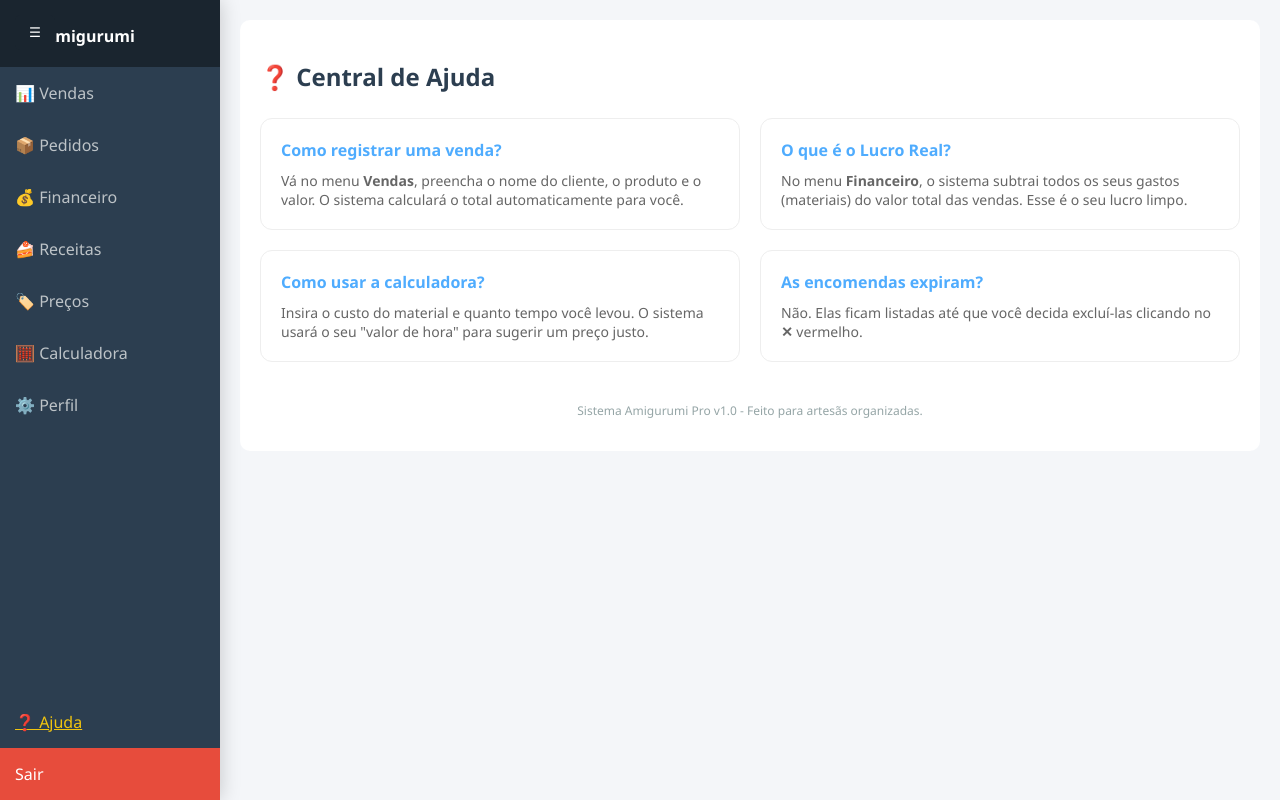
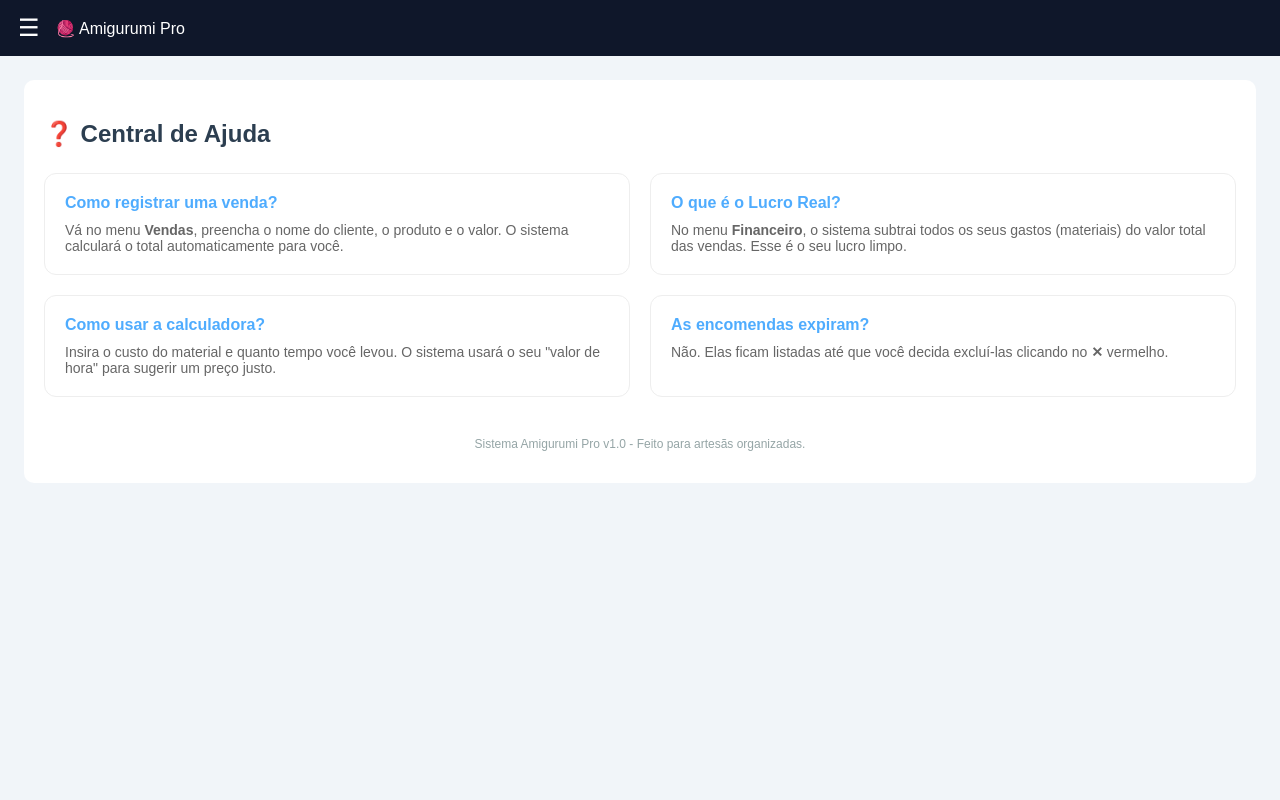
Before and after one commit to iHeyfoxes/sistema-vendas, a Flask app: page /ajuda in a window 1280 px wide. Run offline with Flask 3, Linux system fonts and the light colour scheme; the visitor is signed in with stand-in values (Sample User, id 1).

Commit message:
versão mobile

```diff
--- a/templates/base.html
+++ b/templates/base.html
@@ -5,144 +5,161 @@
 <meta name="viewport" content="width=device-width, initial-scale=1.0">
 <title>Sistema Amigurumi Pro</title>
 
-<link rel="manifest" href="/static/manifest.json">
-<meta name="theme-color" content="#2c3e50">
+<style>
 
-<style>
+/* ===== RESET ===== */
+* {
+    box-sizing: border-box;
+}
+
 body {
     margin: 0;
-    font-family: 'Segoe UI', sans-serif;
-    background: #f4f6f9;
+    font-family: Arial, sans-serif;
+    background: #f1f5f9;
 }
 
-/* SIDEBAR */
+/* ===== TOPBAR ===== */
+.topbar {
+    height: 56px;
+    background: #0f172a;
+    color: white;
+    display: flex;
+    align-items: center;
+    padding: 0 12px;
+    position: fixed;
+    top: 0;
+    left: 0;
+    right: 0;
+    z-index: 2000;
+}
+
+.menu-btn {
+    font-size: 24px;
+    background: none;
+    border: none;
+    color: white;
+    cursor: pointer;
+    margin-right: 10px;
+}
+
+/* ===== OVERLAY ===== */
+.overlay {
+    position: fixed;
+    top: 0;
+    left: 0;
+    right: 0;
+    bottom: 0;
+    background: rgba(0,0,0,0.4);
+    display: none;
+    z-index: 1500;
+}
+
+/* ===== SIDEBAR (MOBILE FIRST) ===== */
 .sidebar {
-    width: 220px;
+    position: fixed;
+    top: 0;
+    left: -270px;
+    width: 270px;
     height: 100vh;
-    background: #2c3e50;
+    background: #1e293b;
     color: white;
-    position: fixed;
-    left: 0;
-    top: 0;
     display: flex;
     flex-direction: column;
-    transition: 0.3s;
-    z-index: 1000;
+    transition: 0.25s ease;
+    z-index: 1600;
+}
 
-    overflow-y: auto; /* 🔥 permite rolar o menu */
-    box-shadow: 0 0 20px rgba(0,0,0,0.2);
+/* ABERTO */
+.sidebar.open {
+    left: 0;
 }
 
 /* HEADER */
 .sidebar-header {
-    padding: 25px 20px 20px 20px;
+    padding: 18px;
     font-weight: bold;
-    background: #1a252f;
+    background: #0f172a;
 }
 
 /* MENU */
-.sidebar-menu a {
+.nav {
+    flex: 1;
+    overflow-y: auto;
+}
+
+.nav a {
     display: block;
-    padding: 15px;
-    color: #bdc3c7;
+    padding: 14px 16px;
+    color: #cbd5e1;
     text-decoration: none;
 }
 
-.sidebar-menu a:hover {
-    background: #34495e;
+.nav a:hover {
+    background: #334155;
     color: white;
 }
 
-/* CONTEÚDO */
-.main-content {
-    margin-left: 220px; /* 👈 ESSA LINHA RESOLVE O PROBLEMA */
-    padding: 20px;
-    transition: 0.3s;
+/* FOOTER */
+.footer {
+    border-top: 1px solid #334155;
 }
 
-/* BOTÃO MENU */
-.toggle-btn {
-    position: fixed;
-    top: 15px;
-    left: 15px;
-    z-index: 1100;
-    background: #1a252f;
-    color: white;
-    border: none;
-    padding: 10px 14px;
-    border-radius: 5px;
-    cursor: pointer;
+.footer a {
+    display: block;
+    padding: 14px 16px;
+    text-decoration: none;
 }
 
-/* CAIXA */
-.container-box {
+.footer .help {
+    color: #facc15;
+}
+
+.footer .logout {
+    background: #ef4444;
+    color: white;
+}
+
+/* ===== CONTEÚDO ===== */
+.content {
+    margin-top: 56px;
+    padding: 16px;
+}
+
+/* ===== DESKTOP (continua mobile-first) ===== */
+@media (min-width: 769px) {
+
+    .content {
+        padding: 24px;
+    }
+}
+
+/* CARD */
+.card {
     background: white;
     padding: 20px;
     border-radius: 10px;
 }
 
-/* BOTÃO INSTALAR */
-#installBtn {
-    display: none;
-    padding: 10px;
-    margin: 10px;
-    background: #27ae60;
-    color: white;
-    border: none;
-    border-radius: 5px;
-}
-
-/* MOBILE */
-@media (max-width: 768px) {
-
-    .sidebar {
-        left: -260px;
-        width: 260px;
-        padding-top: 60px; /* 🔥 evita botão ☰ cobrir "Amigurumi" */
-    }
-
-    .sidebar.open {
-        left: 0;
-    }
-
-}
 </style>
 </head>
 
 <body>
 
-<!-- BOTÃO INSTALAR -->
-<button id="installBtn">📲 Instalar App</button>
+<!-- TOPBAR -->
+<div class="topbar">
+    <button class="menu-btn" id="menuBtn">☰</button>
+    <span>🧶 Amigurumi Pro</span>
+</div>
 
-<script>
-let deferredPrompt;
-
-window.addEventListener('beforeinstallprompt', (e) => {
-    e.preventDefault();
-    deferredPrompt = e;
-
-    const btn = document.getElementById('installBtn');
-    btn.style.display = 'block';
-
-    btn.onclick = () => {
-        btn.style.display = 'none';
-        deferredPrompt.prompt();
-
-        deferredPrompt.userChoice.then((choiceResult) => {
-            deferredPrompt = null;
-        });
-    };
-});
-</script>
-
-<!-- BOTÃO MENU -->
-<button class="toggle-btn" onclick="toggleMenu()">☰</button>
+<!-- OVERLAY -->
+<div class="overlay" id="overlay"></div>
 
 <!-- SIDEBAR -->
 <div class="sidebar" id="sidebar">
-    <div class="sidebar-header">🧶 Amigurumi</div>
 
-    <div class="sidebar-menu">
+    <div class="sidebar-header">Menu</div>
+
+    <div class="nav">
         <a href="/">📊 Vendas</a>
         <a href="/encomendas">📦 Pedidos</a>
         <a href="/financeiro">💰 Financeiro</a>
@@ -152,42 +169,47 @@ window.addEventListener('beforeinstallprompt', (e) => {
         <a href="/perfil">⚙️ Perfil</a>
     </div>
 
-    <div style="margin-top:auto">
-        <a href="/ajuda" style="padding:15px;display:block;color:#f1c40f;">❓ Ajuda</a>
-        <a href="/logout" style="padding:15px;display:block;background:#e74c3c;color:white;text-decoration:none;">Sair</a>
+    <div class="footer">
+        <a href="/ajuda" class="help">❓ Ajuda</a>
+        <a href="/logout" class="logout">🚪 Sair</a>
     </div>
+
 </div>
 
 <!-- CONTEÚDO -->
-<div class="main-content" id="content">
-    <div class="container-box">
+<div class="content">
+    <div class="card">
         {% block conteudo %}{% endblock %}
     </div>
 </div>
 
+<!-- JS SIMPLES E ESTÁVEL -->
 <script>
-function toggleMenu() {
-    document.getElementById('sidebar').classList.toggle('open');
+
+const sidebar = document.getElementById("sidebar");
+const overlay = document.getElementById("overlay");
+const btn = document.getElementById("menuBtn");
+
+function openMenu() {
+    sidebar.classList.add("open");
+    overlay.style.display = "block";
 }
 
-// 🔥 FECHAR AO CLICAR FORA
-document.addEventListener('click', function (event) {
-    const sidebar = document.getElementById('sidebar');
-    const button = document.querySelector('.toggle-btn');
+function closeMenu() {
+    sidebar.classList.remove("open");
+    overlay.style.display = "none";
+}
 
-    const isClickInsideSidebar = sidebar.contains(event.target);
-    const isClickOnButton = button.contains(event.target);
-
-    if (!isClickInsideSidebar && !isClickOnButton) {
-        sidebar.classList.remove('open');
+btn.addEventListener("click", () => {
+    if (sidebar.classList.contains("open")) {
+        closeMenu();
+    } else {
+        openMenu();
     }
 });
-</script>
 
-<script>
-if ('serviceWorker' in navigator) {
-    navigator.serviceWorker.register('/static/sw.js');
-}
+overlay.addEventListener("click", closeMenu);
+
 </script>
 
 </body>
```
